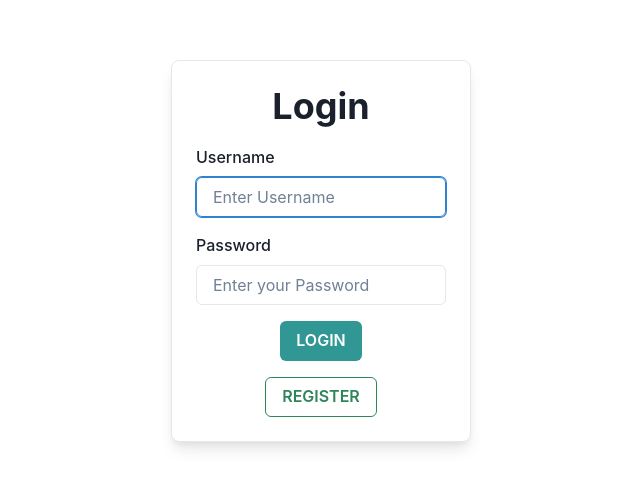
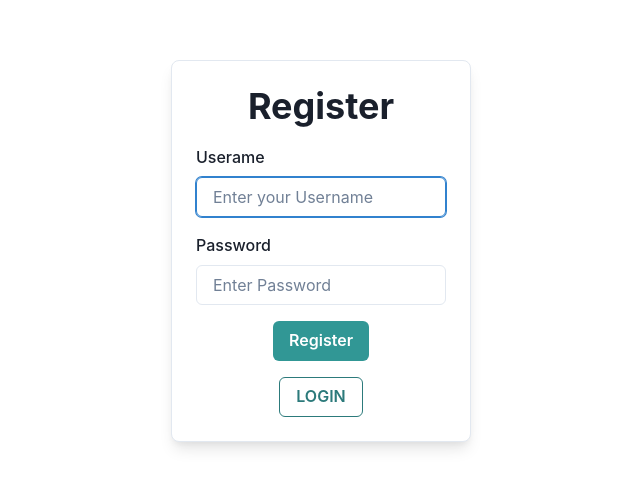
Before and after one commit to Aviroop-001/collaborator_frontend, a React (Create React App) app: page / in a window 1280 px wide. Shown: the part 149-636 px from the top of the page, without its empty margins (319-959 px from the left). Built offline with nearby package versions, Linux system fonts and the light colour scheme; no server answers.

Commit message:
goes to Register if not logged in

```diff
--- a/src/App.js
+++ b/src/App.js
@@ -20,7 +20,7 @@ function App() {
       <Router>
         <Routes>
           <Route exact path="/test" element={<Home />} />
-          <Route exact path="/" element={user ? <Home /> : <Login />} />
+          <Route exact path="/" element={user ? <Home /> : <Register />} />
           <Route exact path="/register" element={<Register />} />
           <Route exact path="/login" element={user ? <Home /> : <Login />} />
           <Route exact path="/doc/:documentId" element={user ? <Doc/>: <Login/>} />
```
